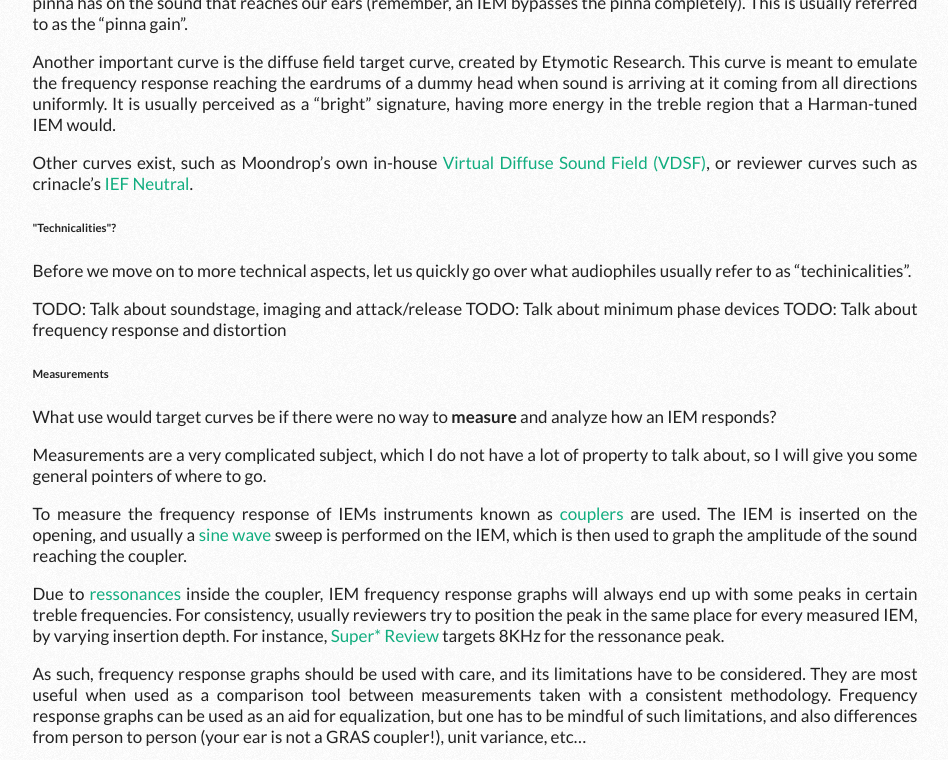
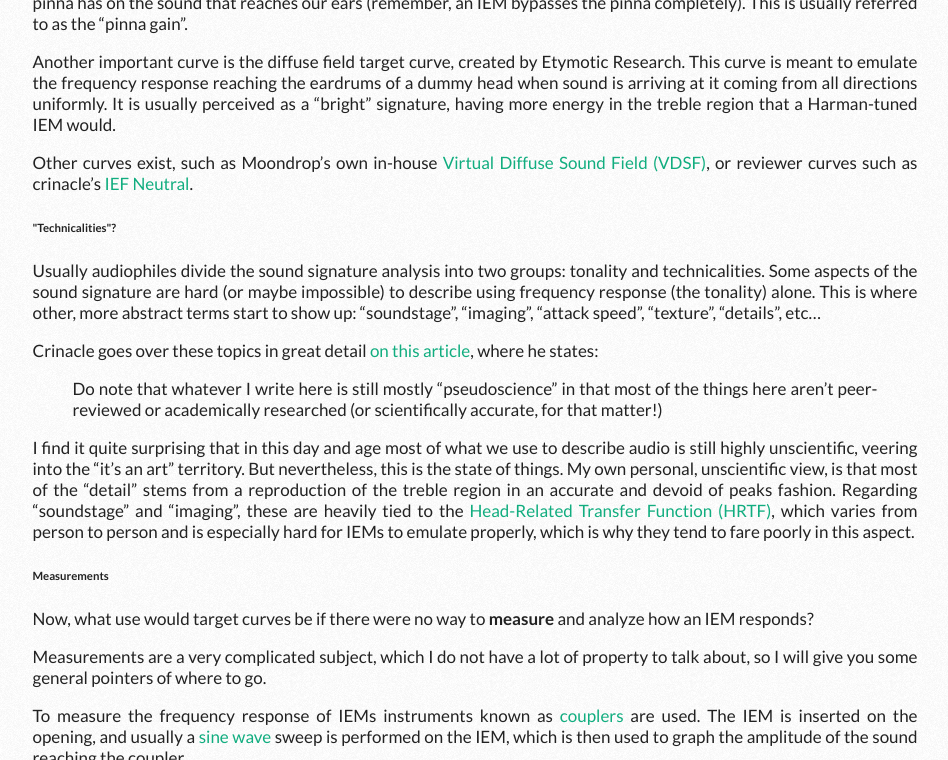
Before and after one commit to vittau/blog, a Jekyll site: the page built from _posts/2022-10-08-iem-equalization-extravaganza.markdown, in a window 1280 px wide and 900 px high, scrolled down 2523 px, cut to the strip 0-760 px from the top of the window. Shown: the whole strip, without its empty margins (165-1113 px from the left). Built offline with Jekyll 4.4.1, drawn with Linux system fonts in a browser that asks for light colours; nearby versions of some CDN libraries; comment, search, counter and statistics services are not loaded; a style sheet for code colours, icons or effects is not loaded.

Commit message:
wip: technicalities section

```diff
--- a/_posts/2022-10-08-iem-equalization-extravaganza.markdown
+++ b/_posts/2022-10-08-iem-equalization-extravaganza.markdown
@@ -66,15 +66,17 @@ Other curves exist, such as Moondrop's own in-house <a href="https://crinacle.co
 
 <h6>"Technicalities"?</h6>
 
-Before we move on to more technical aspects, let us quickly go over what audiophiles usually refer to as "techinicalities".
+Usually audiophiles divide the sound signature analysis into two groups: tonality and technicalities. Some aspects of the sound signature are hard (or maybe impossible) to describe using frequency response (the tonality) alone. This is where other, more abstract terms start to show up: "soundstage", "imaging", "attack speed", "texture", "details", etc...
 
-TODO: Talk about soundstage, imaging and attack/release
-TODO: Talk about minimum phase devices
-TODO: Talk about frequency response and distortion
+Crinacle goes over these topics in great detail <a href="https://crinacle.com/2019/02/04/what-is-technical-ability-according-to-me-myself-and-i/" target="_blank">on this article</a>, where he states:
+
+> Do note that whatever I write here is still mostly “pseudoscience” in that most of the things here aren’t peer-reviewed or academically researched (or scientifically accurate, for that matter!)
+
+I find it quite surprising that in this day and age most of what we use to describe audio is still highly unscientific, veering into the "it's an art" territory. But nevertheless, this is the state of things. My own personal, unscientific view, is that most of the "detail" stems from a reproduction of the treble region in an accurate and devoid of peaks fashion. Regarding "soundstage" and "imaging", these are heavily tied to the <a href="https://en.wikipedia.org/wiki/Head-related_transfer_function" target="_blank">Head-Related Transfer Function (HRTF)</a>, which varies from person to person and is especially hard for IEMs to emulate properly, which is why they tend to fare poorly in this aspect.
 
 <h6>Measurements</h6>
 
-What use would target curves be if there were no way to <strong>measure</strong> and analyze how an IEM responds?
+Now, what use would target curves be if there were no way to <strong>measure</strong> and analyze how an IEM responds?
 
 Measurements are a very complicated subject, which I do not have a lot of property to talk about, so I will give you some general pointers of where to go.
 
```
